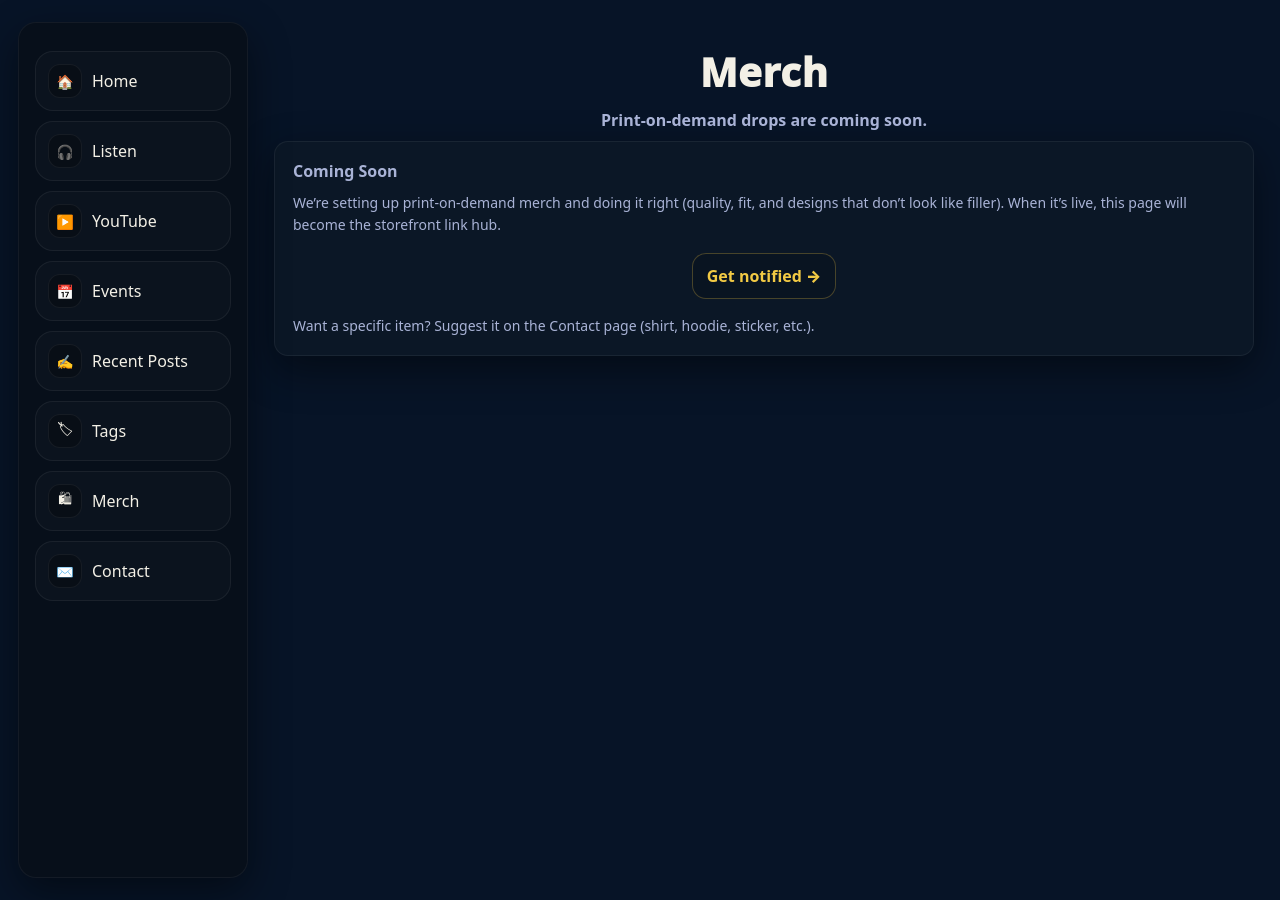
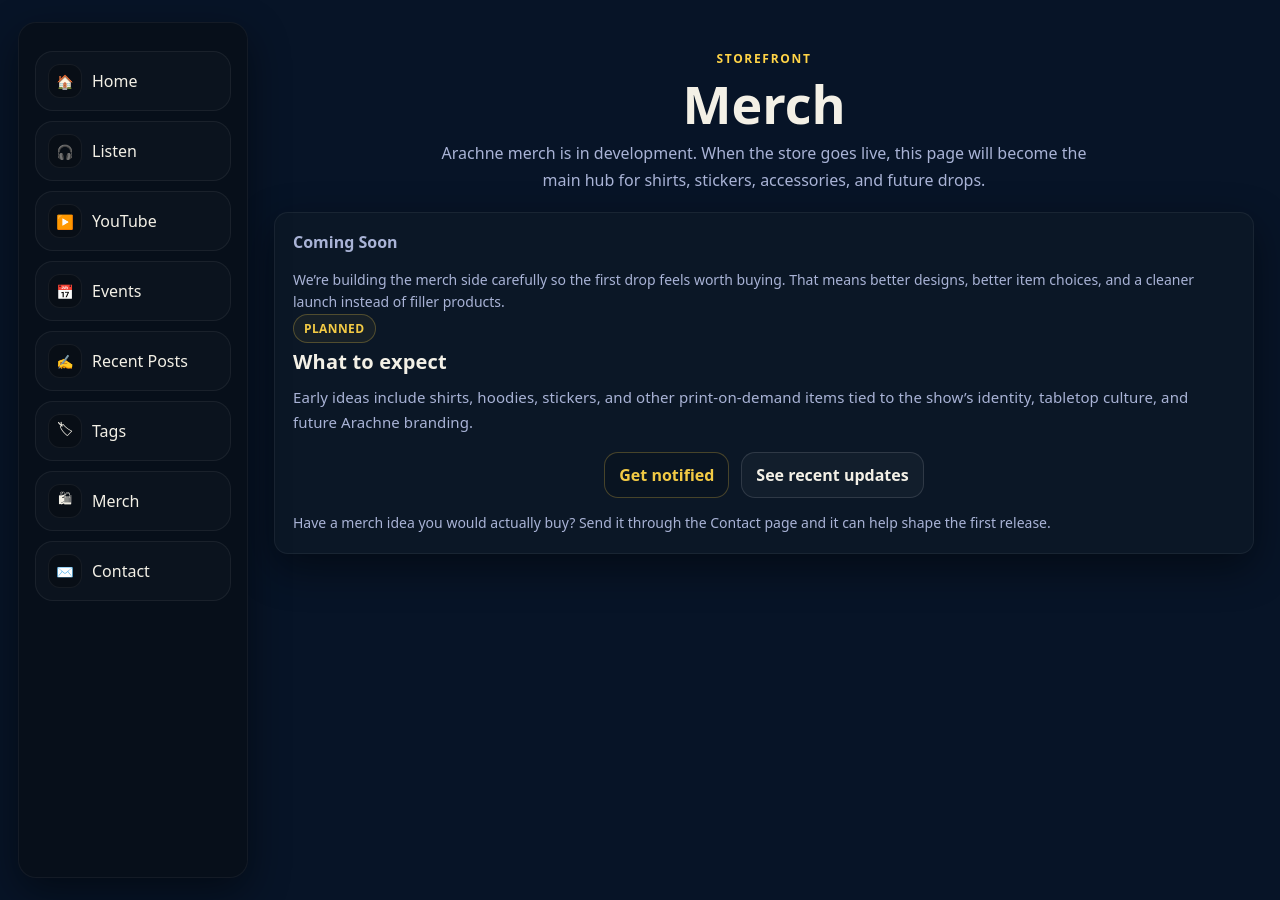
Before and after one commit to InventorofSoup/ArachneAWebsite, a Jekyll site: the page built from merch.md, in a window 1280 px wide. Built offline with Jekyll 4.4.1, drawn with Linux system fonts in a browser that asks for light colours.

Commit message:
Update merch.md

```diff
--- a/merch.md
+++ b/merch.md
@@ -4,23 +4,37 @@ title: Merch
 permalink: /merch/
 ---
 
-<header class="header">
-  <h1 class="logo" style="font-size:40px; color: var(--text);">Merch</h1>
-  <p class="tagline">Print-on-demand drops are coming soon.</p>
+<header class="header page-hero">
+  <p class="hero-kicker">Storefront</p>
+  <h1 class="page-title">Merch</h1>
+  <p class="page-copy">
+    Arachne merch is in development. When the store goes live, this page will become the main hub for shirts, stickers, accessories, and future drops.
+  </p>
 </header>
 
 <section class="panel section">
-  <h2 class="feed-title">Coming Soon</h2>
+  <div class="section-head">
+    <h2 class="feed-title">Coming Soon</h2>
+  </div>
+
   <p class="small">
-    We’re setting up print-on-demand merch and doing it right (quality, fit, and designs that don’t look like filler).
-    When it’s live, this page will become the storefront link hub.
+    We’re building the merch side carefully so the first drop feels worth buying. That means better designs, better item choices, and a cleaner launch instead of filler products.
   </p>
 
-  <div class="actions" style="padding-top:16px;">
-    <a class="btn" href="{{ site.baseurl }}/contact/">Get notified →</a>
+  <div class="merch-note">
+    <div class="tag">PLANNED</div>
+    <h3 class="hline">What to expect</h3>
+    <p class="excerpt">
+      Early ideas include shirts, hoodies, stickers, and other print-on-demand items tied to the show’s identity, tabletop culture, and future Arachne branding.
+    </p>
   </div>
 
-  <p class="small" style="margin-top:10px;">
-    Want a specific item? Suggest it on the Contact page (shirt, hoodie, sticker, etc.).
+  <div class="hero-actions">
+    <a class="btn" href="{{ site.baseurl }}/contact/">Get notified</a>
+    <a class="btn btn-ghost" href="{{ site.baseurl }}/posts/">See recent updates</a>
+  </div>
+
+  <p class="small" style="margin-top:14px;">
+    Have a merch idea you would actually buy? Send it through the Contact page and it can help shape the first release.
   </p>
 </section>
```
